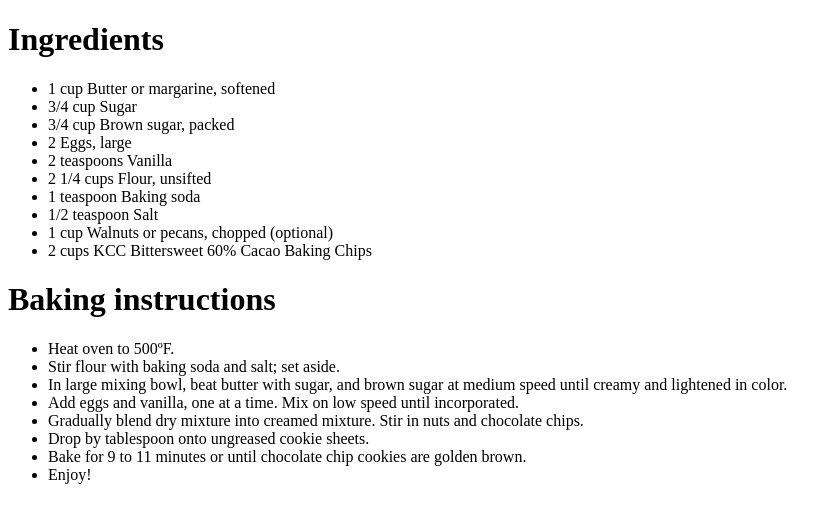
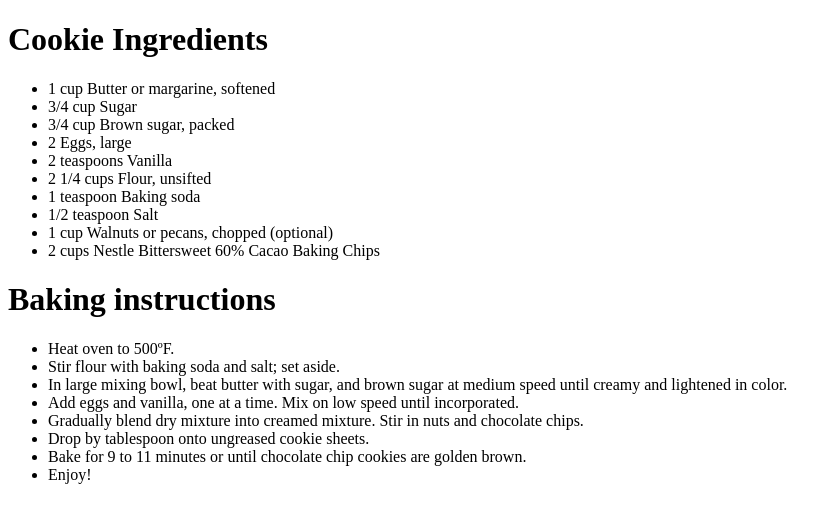
Before and after one commit to NathanKomenkul/CSE485SkillsModule, a plain HTML site: page secret recipe.htm in a window 1280 px wide. Shown: the whole page, without its empty margins (0-837 px from the left). Drawn offline with Linux system fonts and the light colour scheme.

Commit message:
Specified that the recipe is for cookies

```diff
--- a/secret recipe.htm
+++ b/secret recipe.htm
@@ -2,7 +2,7 @@
 <html>
 <body>
 
-<h1>Ingredients</h1>
+<h1>Cookie Ingredients</h1>
 <ul>
 <li>1 cup Butter or margarine, softened</li>
 <li>3/4 cup Sugar</li>
@@ -13,7 +13,7 @@
 <li>1 teaspoon Baking soda</li>
 <li>1/2 teaspoon Salt</li>
 <li>1 cup Walnuts or pecans, chopped (optional)</li>
-<li>2 cups KCC Bittersweet 60% Cacao Baking Chips</li>
+<li>2 cups Nestle Bittersweet 60% Cacao Baking Chips</li>
 </ul>
 <h1>Baking instructions</h1>
 <ul>
```
